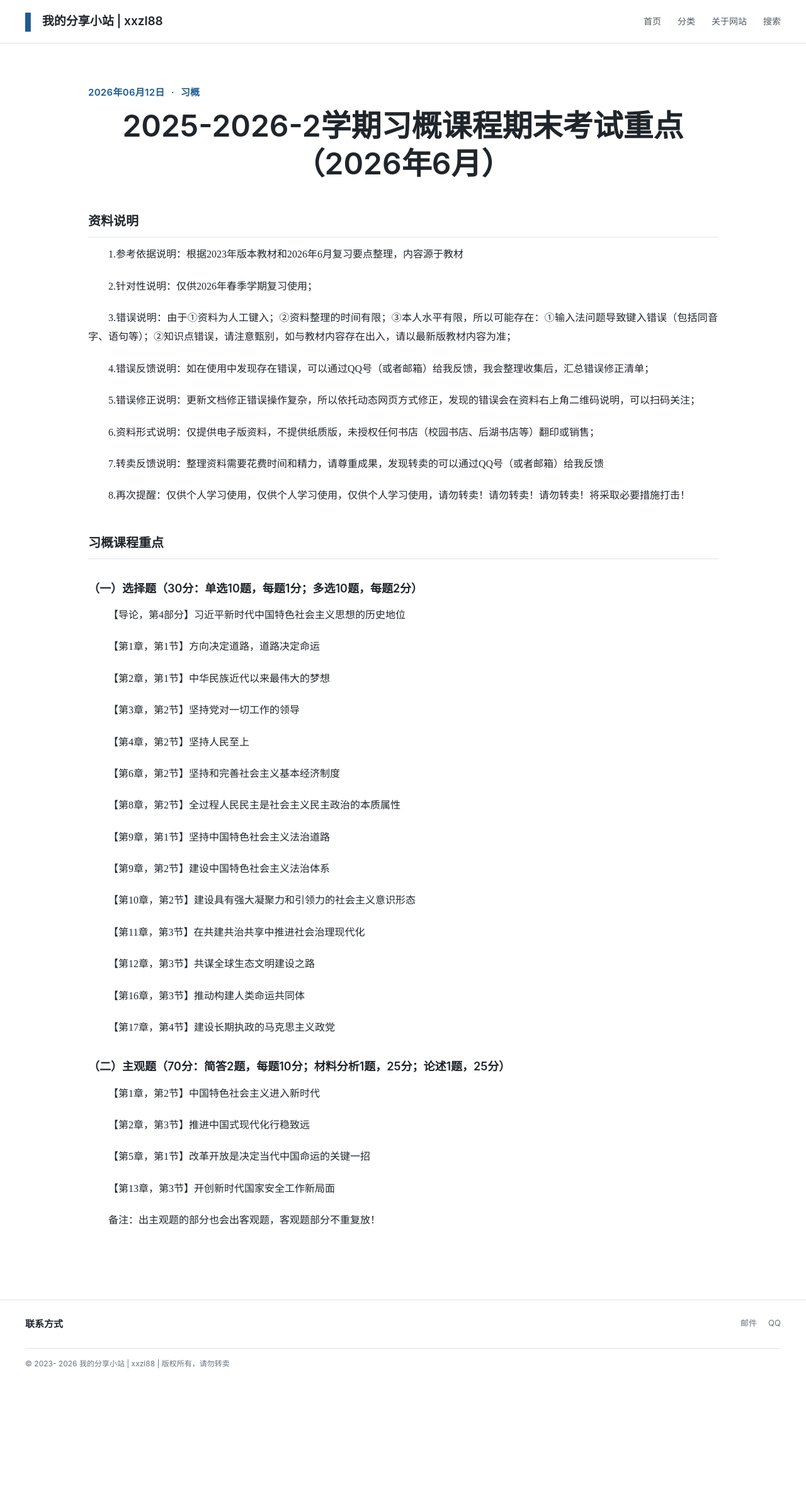
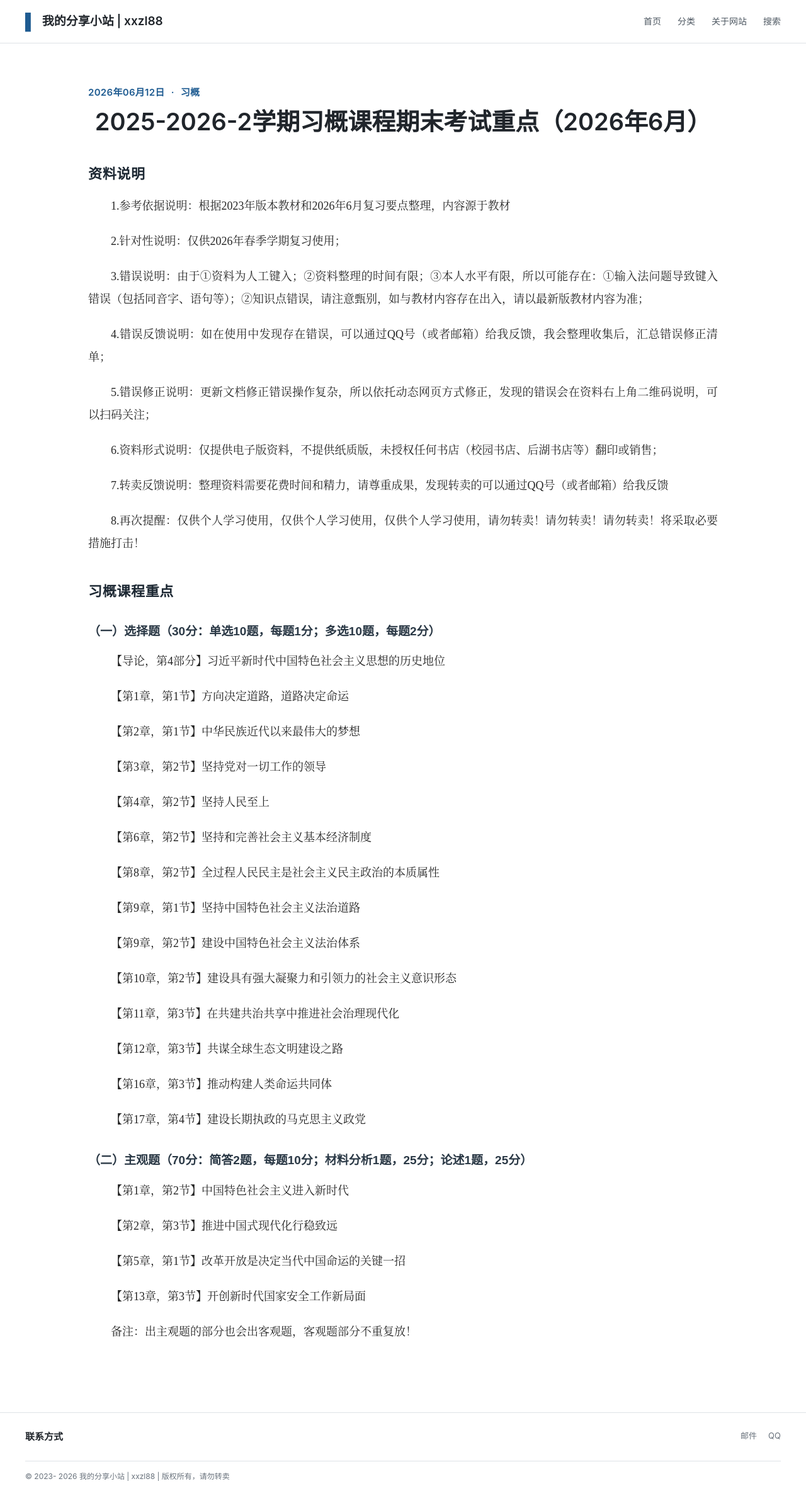
Before and after one commit to xxzl88/csu, a Jekyll site: the page built from _posts/2026-06-12-index.md, in a window 1280 px wide. Shown: the whole page at 63% size. Built offline with Jekyll 4.4.1, drawn with Linux system fonts in a browser that asks for light colours; before the commit the page ends 2189 px from its top, so only the background shows below that.

Commit message:
Update main.css

```diff
--- a/assets/css/main.css
+++ b/assets/css/main.css
@@ -86,7 +86,7 @@ a { color:inherit; text-decoration:none; }
 .article-header h1,
 .standard-header h1 {
   margin: 10px 0 14px;
-  font-size: clamp(30px, 4vw, 48px);
+  font-size: clamp(28px, 3vw, 38px);
   line-height: 1.25;
   font-weight: 600;
   text-align: center;
@@ -99,25 +99,31 @@ a { color:inherit; text-decoration:none; }
   width:100%;
   max-width:1000px;
   margin:0 auto;
-  font-size:16px;
-  line-height:1.9;
+  color:#252525;
+  font-family:"Times New Roman", Times, FangSong, "FangSong_GB2312", STFangsong, "Noto Serif CJK SC", "Songti SC", serif;
+  font-size:18px;
+  line-height:2;
 }
 .article-body h2 {
-  margin:40px 0 12px;
-  font-size:20px;
+  margin:42px 0 16px;
+  color:#1d2833;
+  font-family:"Microsoft YaHei", "PingFang SC", sans-serif;
+  font-size:22px;
+  line-height:1.5;
   font-weight:700;
-  padding-bottom:6px;
-  border-bottom:1px solid var(--line);
+  letter-spacing:.03em;
 }
 
 .article-body h3 {
-  margin:30px 0 10px;
-  font-size:18px;
-  font-weight:600;
+  margin:32px 0 14px;
+  color:#2b3946;
+  font-family:"Microsoft YaHei", "PingFang SC", sans-serif;
+  font-size:19px;
+  line-height:1.6;
+  font-weight:700;
 }
 .article-body p {
   margin:0 0 20px;
-  font-family:FangSong, "FangSong_GB2312", STFangsong, serif;
   text-align:justify;
   text-indent:2em;
 }
@@ -167,7 +173,7 @@ a { color:inherit; text-decoration:none; }
 .not-found h1 { margin:0; font-size:42px; }
 .not-found p { color:var(--muted); }
 .sr-only { position:absolute; width:1px; height:1px; overflow:hidden; clip:rect(0,0,0,0); }
-@media (max-width:760px) { .notice-intro{display:block;padding-top:38px}.notice-date{text-align:left;margin-top:20px;display:inline-block}.board-layout{grid-template-columns:1fr;gap:30px}.board-sidebar{border-right:0;border-bottom:1px solid var(--line);padding:0 0 18px}.side-section{margin:0}.side-section a{display:inline-flex;margin-right:7px;border:1px solid var(--line);padding:4px 9px}.side-note{display:none}.article-layout{display:block}.article-aside{margin-top:35px}.topic-results{grid-template-columns:1fr} }
+@media (max-width:760px) { .notice-intro{display:block;padding-top:38px}.notice-date{text-align:left;margin-top:20px;display:inline-block}.board-layout{grid-template-columns:1fr;gap:30px}.board-sidebar{border-right:0;border-bottom:1px solid var(--line);padding:0 0 18px}.side-section{margin:0}.side-section a{display:inline-flex;margin-right:7px;border:1px solid var(--line);padding:4px 9px}.side-note{display:none}.article-layout{display:block}.article-aside{margin-top:35px}.article-header h1,.standard-header h1{font-size:30px}.article-body{font-size:16px;line-height:1.9}.article-body h2{font-size:20px}.article-body h3{font-size:18px}.topic-results{grid-template-columns:1fr} }
 @media (max-width:560px) { .container{width:calc(100% - 28px)}.menu-toggle{display:block}.site-nav{display:none;position:absolute;left:14px;right:14px;top:58px;flex-direction:column;align-items:stretch;gap:0;border:1px solid var(--line);padding:7px;background:#fff}.site-nav.open{display:flex}.site-nav a{padding:7px 10px}.nav-wrap{min-height:60px}.footer-wrap{display:block}.footer-links{margin-top:15px}.notice-item{grid-template-columns:28px minmax(0,1fr) 20px;gap:8px}.notice-index{font-size:13px}.notice-main h3{font-size:16px}.notice-arrow{display:none;} }
 @media print {
   .skip-link {
```
